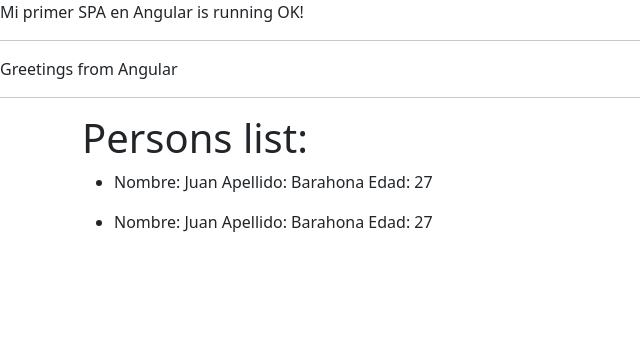
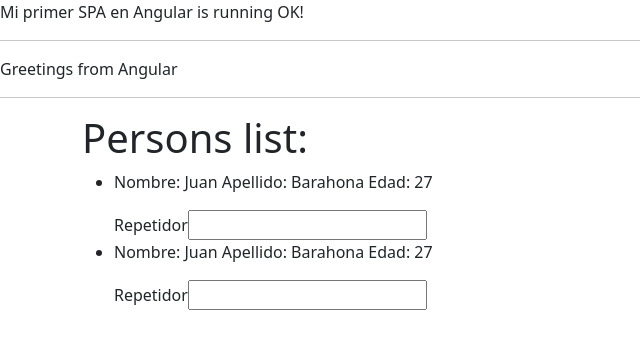
Before and after one commit to jfbarahonag/my-first-angular-app, an Angular app: page / in a window 1280 px wide. Shown: the top 348 px of the page, without its empty margins (0-640 px from the left). Built offline with nearby package versions, Linux system fonts and the light colour scheme.

Commit message:
template reference variable was tesed

```diff
--- a/src/app/person/person.component.html
+++ b/src/app/person/person.component.html
@@ -3,3 +3,9 @@
   Apellido: {{ name.last }}
   Edad: {{ age }}
 </p>
+
+<div (keyup)="0">
+  <label>Repetidor</label>
+  <input #keyInput type="text">
+  {{keyInput.value}}
+</div>
```
